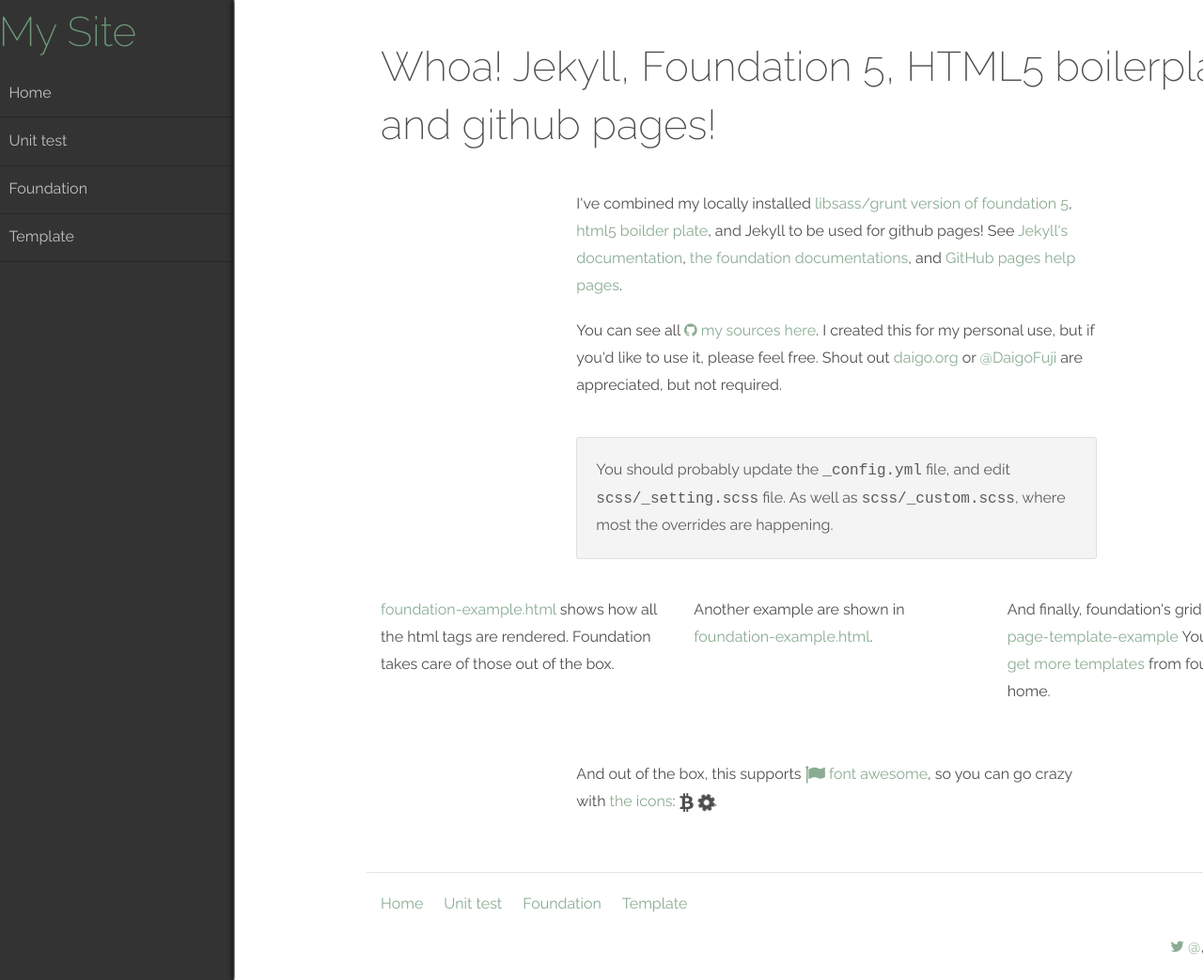
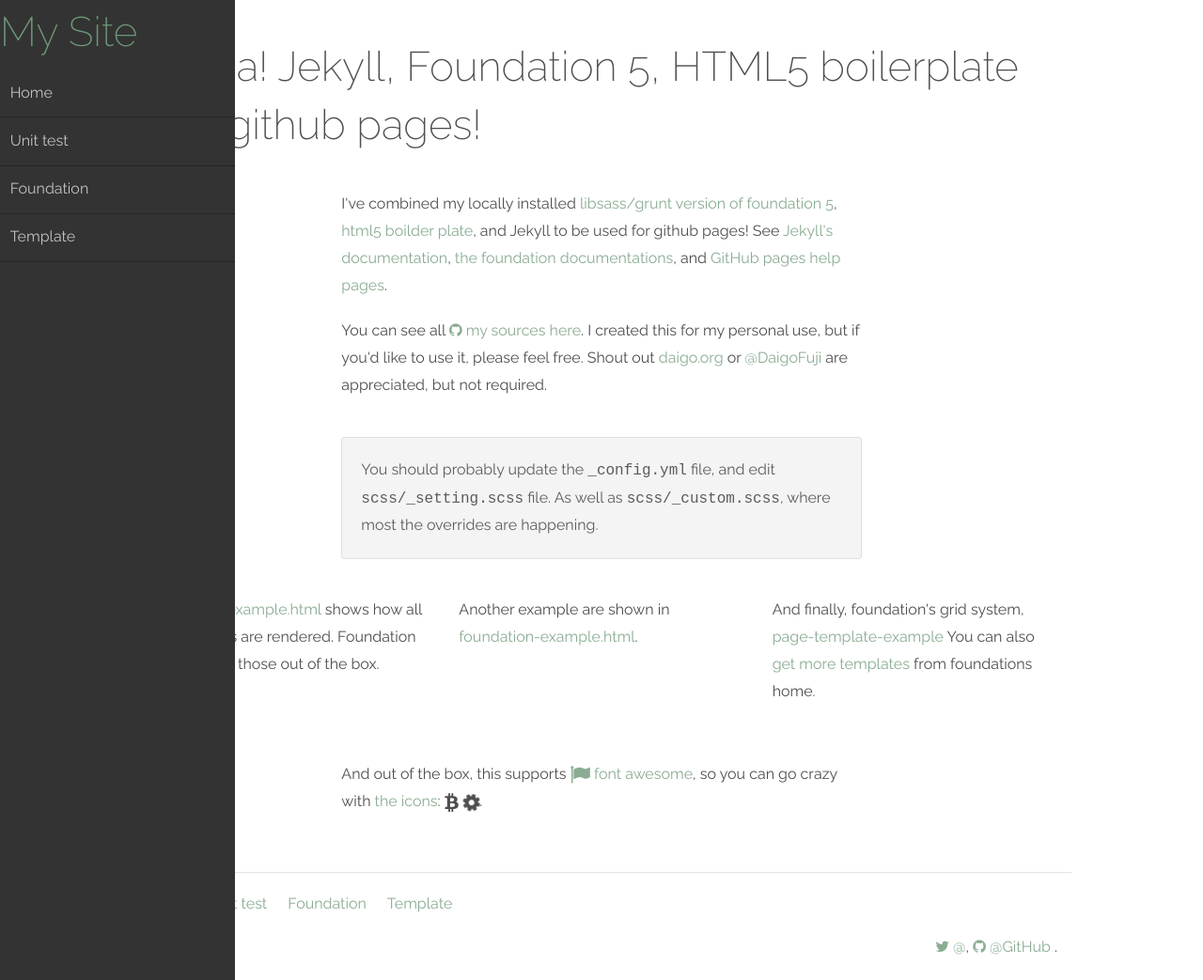
Before and after one commit to robinscott/robinscott.github.io, a Jekyll site: the page built from index.md, in a window 1280 px wide. Shown: the whole page at 94% size. Built offline with Jekyll 4.4.1, drawn with Linux system fonts in a browser that asks for light colours; nearby versions of some CDN libraries; Markdown is read by kramdown in place of the engine named in the settings.

Commit message:
Updated default.html

```diff
--- a/_layouts/default.html
+++ b/_layouts/default.html
@@ -41,7 +41,7 @@
   </head>
   <body>
 
-    <div class="off-canvas-wrap move-right" data-offcanvas>
+    <div class="off-canvas-wrap offcanvas-overlap-right" data-offcanvas>
       <div class="inner-wrap">
 
         <!--[if lt IE 8]>
```
